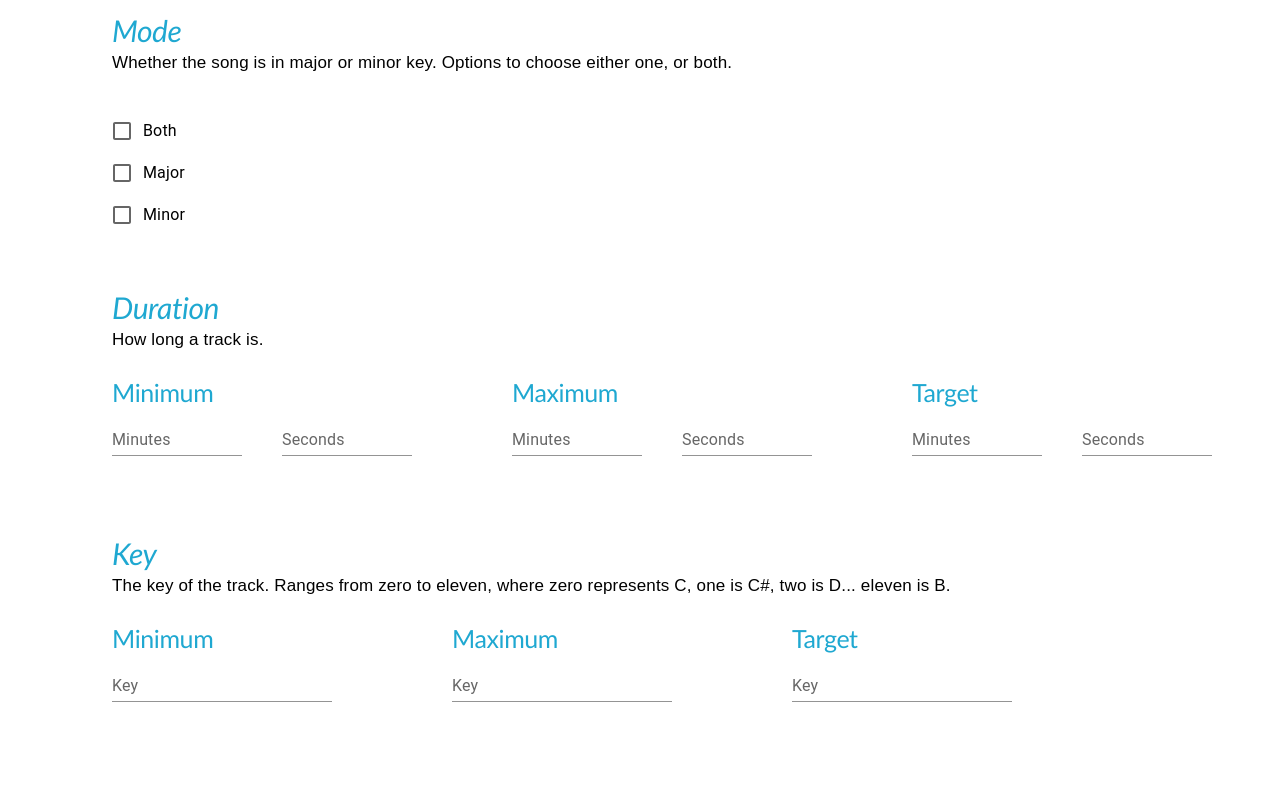
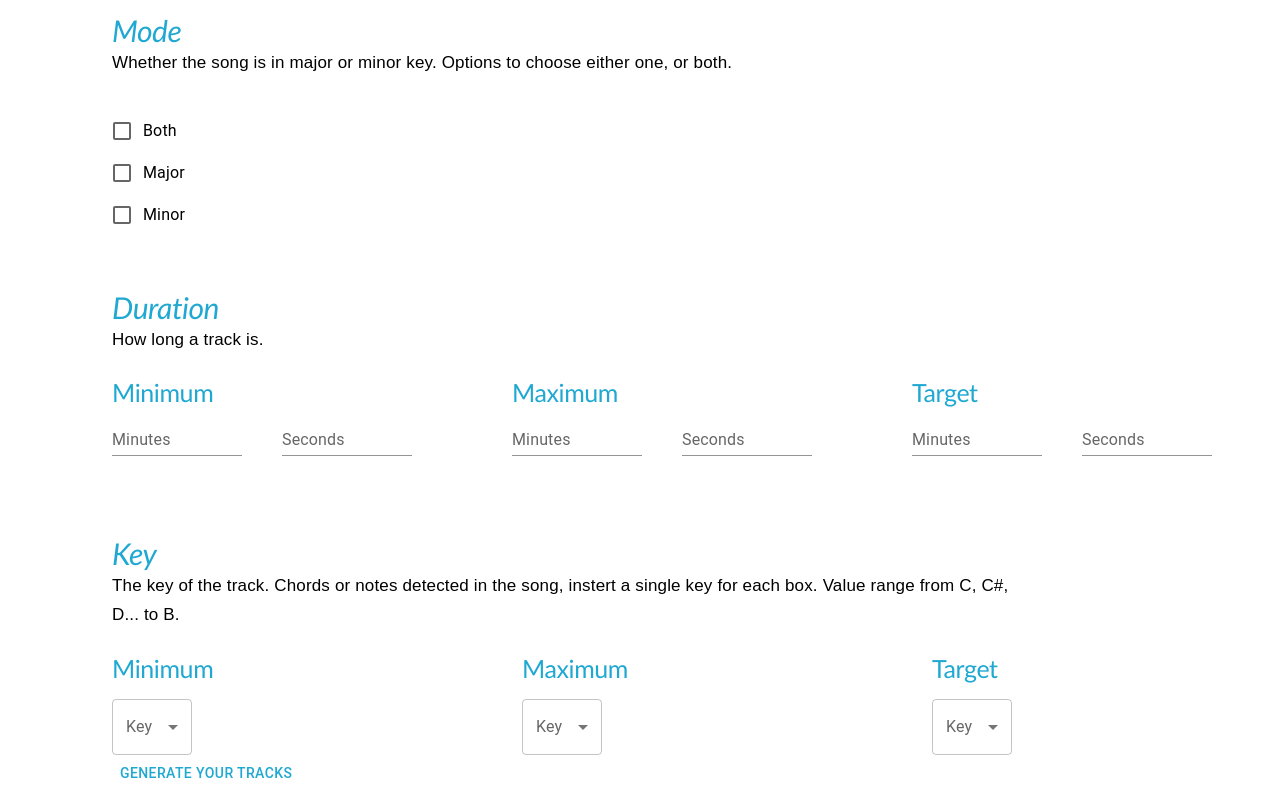
Before and after one commit to nolenzhao/sona_frontend, a Next.js app: page /homepage in a window 1280 px wide. Shown: the part 4208-5008 px from the top of the page. Before the commit the page ends 4918 px from the top, so only its background shows below. Built offline with nearby package versions, Linux system fonts and the light colour scheme; no server answers.

Commit message:
added rest of the fields

```diff
--- a/src/components/custom_playlist.tsx
+++ b/src/components/custom_playlist.tsx
@@ -11,6 +11,7 @@ import Select from '@mui/material/Select'
 import MenuItem from '@mui/material/MenuItem'
 import Slider from '@mui/material/Slider';
 import { border, MUIStyledCommonProps } from '@mui/system'
+import { RecommendationsSeedObject, RecommendationsObject, RecommendationTrackObject} from 'spotify-api'
 import ExpandMoreIcon from '@mui/icons-material/ExpandMore';
 import Typography from '@mui/material/Typography'
 import TextField from '@mui/material/TextField';
@@ -18,8 +19,10 @@ import Accordion from '@mui/material/Accordion';
 import AccordionDetails from '@mui/material/AccordionDetails';
 import AccordionSummary from '@mui/material/AccordionSummary';
 import Box from '@mui/material/Box'
+import Button from '@mui/material/Button'
 import styles from '../styles/custom_playlist.module.scss'
 import Quality_Slider from './quality_slider'
+import { ElectricScooterSharp } from '@mui/icons-material'
 
 interface Props{
     accesstoken: string | null;
@@ -30,6 +33,26 @@ const Custom_Playlist:React.FC<Props> = ({accesstoken}:Props) =>{
 
     const [user_seed_type, set_user_seed_type] = useState<string[]>(['', '', '', '', '']);
     const [user_seed, set_user_seed] = useState<string[]>(['', '', '', '', ''])
+    const [mode, setMode] = useState<string>('');
+    const [secondDuration, setSecondDuration] = useState<number[]>([0,0,0])
+    const [minuteDuration, setMinuteDuration] = useState<number[]>([-1,-1,-1]);
+    const [key, setKey] = useState<number[]>([-1,-1,-1]);
+    const [recObject, setRecObject] = useState<RecommendationsObject>()
+    const [recSeeds, setRecSeeds] = useState<RecommendationsSeedObject>()
+    const [recTracks, setRecTracks] = useState<RecommendationTrackObject>()
+    const [acousticness, setAcousticness] = useState<number[]>();
+    const [danceability, setDanceability] = useState<number[]>();
+    const [energy, setEnergy] = useState<number[]>();
+    const [instrumentalness, setInstrumentalness] = useState<number[]>();
+    const [loudness, setLoudness] = useState<number[]>();
+    const [liveness, setLiveness] = useState<number[]>();
+    const [popularity, setPopularity] =  useState<number[]>();
+    const [speechiness, setSpeechiness] = useState<number[]>();
+    const [tempo, setTempo] = useState<number[]>();
+    const [timeSignature, setTimeSignature] = useState<number[]>();
+    const [valence, setValence] = useState<number[]>();
+
+
 
     const change_seed_type = (e:any, index:number) =>{
         let temp_arr = [...user_seed_type]
@@ -44,7 +67,7 @@ const Custom_Playlist:React.FC<Props> = ({accesstoken}:Props) =>{
         console.log(user_seed);
     }
     let seed_inputs = [];
-    let picked = 2;
+
     for(let i = 0; i < 5; i++)
     {
         let temp_label = `Seed ${i + 1}`
@@ -97,16 +120,153 @@ const Custom_Playlist:React.FC<Props> = ({accesstoken}:Props) =>{
     function capitalizeFirstLetter(string:string){
         return string.charAt(0).toUpperCase() + string.slice(1);
     }
-/*
-    const seed_type_choice = (e:any) => {
-        let temp_arr = user_seed_type;
-        console.log(e.target.id)
-        temp_arr.splice(parseInt(e.target.id), 1, e.target.value)
-        console.log(temp_arr);
-        set_user_seed_type(temp_arr);
-        console.log(`this is the state ${user_seed_type}`);
+
+    const changeMode = (e:any) =>{
+        if(e.target.checked)
+        {
+            setMode(e.target.value)
+        }
+        else{
+            setMode('');
+        }
     }
-    */
+
+    const toMilliseconds = (value:number, time:string) =>{
+        if(time === 'seconds'){
+            return value * 1000
+        }
+        else{
+            return value * 60 * 1000
+        }
+
+    }
+    const rangeDuration = (e:any) =>{
+        let {name} = e.target;
+        if(name === 'minimumminutes'){
+            let min = toMilliseconds(e.target.value, 'minutes')
+            let temp_arr = minuteDuration;
+            temp_arr[0] = min;
+            console.log(`this is the first temp_arr ${temp_arr}`)
+            setMinuteDuration(temp_arr);
+
+        }
+        else if(name === 'minimumseconds'){
+            let min = toMilliseconds(e.target.value, 'seconds');
+            let temp_arr = secondDuration;
+            temp_arr[0] = min;
+            setSecondDuration(temp_arr);
+        }
+        else if(name === 'maximumminutes')
+        {
+            let max = toMilliseconds(e.target.value, 'minutes')
+            let temp_arr = minuteDuration;
+            temp_arr[1]  = max;
+            console.log(`this is the seond temp_arr ${temp_arr}`)
+            setMinuteDuration(temp_arr);
+        }
+        else if(name === 'maximumseconds'){
+            let max = toMilliseconds(e.target.value, 'seconds')
+            let temp_arr = secondDuration;
+            temp_arr[1] = max;
+            setSecondDuration(temp_arr);
+
+        }
+        else if(name === 'targetminutes'){
+            let target = toMilliseconds(e.target.value, 'minutes');
+            let temp_arr = minuteDuration;
+            temp_arr[2] = target;
+            setMinuteDuration(temp_arr);
+        }
+        else{
+            let target = toMilliseconds(e.target.value, 'seconds')
+            let temp_arr = secondDuration;
+            temp_arr[2] = target;
+            setSecondDuration(temp_arr);
+        }
+
+    }
+
+   const keyChange = (e: any) =>{
+       let {name} = e.target;
+       console.log(`this is the name ${name}`);
+       let temp_arr = [...key];
+       console.log(`this is the arr before ${temp_arr}`)
+        if(name === 'minimum')
+        {
+            temp_arr[0] = e.target.value;
+        }
+        else if(name === 'maximum')
+        {
+            temp_arr[1] = e.target.value;
+            console.log('max changed')
+        }
+        else{
+            temp_arr[2] = e.target.value;
+        }
+        setKey(temp_arr);
+        console.log(`this is the arr after ${temp_arr}`)
+        console.log(`this is the key ${key}`)
+   }
+
+
+
+
+   const getTracks = () =>{
+
+       fetch('https://api.spotify.com/v1/recommendations' , {
+           method: 'GET',
+           mode: 'cors',
+           headers: {
+               'Content-Type': 'application/json',
+               'Authorization': `Bearer ${accesstoken}`
+           }
+
+       })
+       .then(raw => raw.json())
+       .then(data => {
+            setRecObject(data);
+            setRecSeeds(data.seeds)
+            setRecTracks(data.tracks);
+       })
+   }
+
+   const isKeyFaulty = (min:number, max:number, target:number) =>{
+        if(min < max){
+            if(target > max || target < min)
+            {
+                return true;
+            }
+            else{
+                return false;
+            }
+        }
+        else if(min > max){
+            if(target < min && target > max)
+            {
+                return true;
+            }
+            else{
+                return false;
+            }
+        }
+        else{
+            if(target !== min || target !== max)
+            {
+                return true;
+            }
+            else{
+                return false;
+            }
+        }
+
+   }
+
+   const slider_callback = (childData) =>{
+
+   }
+
+
+
     return(
         <Container>
 
@@ -197,9 +357,9 @@ const Custom_Playlist:React.FC<Props> = ({accesstoken}:Props) =>{
                 <Box width = {700} display = 'flex' flexDirection = 'row' justifyContent = 'space-between'>
                 <Box  width = {400} height ={100} display = 'flex' flexDirection='column' justifyContent='space-between' marginTop = {4}>
                 <FormGroup>
-                    <FormControlLabel control = {<Checkbox/>} label = 'Both'/>
-                    <FormControlLabel control = {<Checkbox/>} label = 'Major'/>
-                    <FormControlLabel control = {<Checkbox/>} label = 'Minor'/>
+                    <FormControlLabel control = {<Checkbox value = 'Both' onChange = {changeMode} disabled = {mode === 'Major' || mode === 'Minor' }/>} label = 'Both'/>
+                    <FormControlLabel control = {<Checkbox value = 'Major' onChange = {changeMode} disabled = {mode === 'Both' || mode === 'Minor'}/>} label = 'Major'/>
+                    <FormControlLabel control = {<Checkbox value = 'Minor'  onChange = {changeMode} disabled = {mode === 'Both' || mode === 'Major'}/>} label = 'Minor'/>
                 </FormGroup>
                 </Box>
 
@@ -214,57 +374,120 @@ const Custom_Playlist:React.FC<Props> = ({accesstoken}:Props) =>{
                 <Box display= 'flex' flexDirection = 'column'>
                 <Typography  fontSize = {25} variant = 'h1' color = 'primary.main'> Minimum  </Typography>
                 <Box  width = {300}display = 'flex' flexDirection = 'row'>
-                <TextField  label = 'Minutes' variant = 'standard' type = 'number'/>
-                <TextField sx = {{ marginLeft: 5}} label = 'Seconds' variant = 'standard' type = 'number'/>
+                <TextField onChange = {rangeDuration} name = 'minimumminutes'  label = 'Minutes' variant = 'standard' type = 'number'/>
+                <TextField  onChange = {rangeDuration} name = 'minimumseconds' sx = {{ marginLeft: 5}} label = 'Seconds' variant = 'standard' type = 'number'/>
                 </Box>
                 </Box>
                 <Box display= 'flex' flexDirection = 'column'>
                 <Typography  fontSize = {25} variant = 'h1' color = 'primary.main'> Maximum  </Typography>
                 <Box  width = {300}display = 'flex' flexDirection = 'row'>
-                <TextField  label = 'Minutes' variant = 'standard' type = 'number'/>
-                <TextField sx = {{ marginLeft: 5}} label = 'Seconds' variant = 'standard' type = 'number'/>
+                <TextField  label = 'Minutes' onChange = {rangeDuration} name = 'maximumminutes' variant = 'standard' type = 'number'/>
+                <TextField sx = {{ marginLeft: 5}} onChange = {rangeDuration} name = 'maximumseconds' label = 'Seconds' variant = 'standard' type = 'number'/>
                 </Box>
                 </Box>
                 <Box display= 'flex' flexDirection = 'column'>
                 <Typography  fontSize = {25} variant = 'h1' color = 'primary.main'> Target  </Typography>
                 <Box  width = {300}display = 'flex' flexDirection = 'row'>
-                <TextField  label = 'Minutes' variant = 'standard' type = 'number'/>
-                <TextField sx = {{ marginLeft: 5}} label = 'Seconds' variant = 'standard' type = 'number'/>
+                <TextField onChange = {rangeDuration} name = 'targetminutes' label = 'Minutes' variant = 'standard' type = 'number'/>
+                <TextField onChange = {rangeDuration} name = 'taretseconds' sx = {{ marginLeft: 5}} label = 'Seconds' variant = 'standard' type = 'number'/>
                 </Box>
                 </Box>
                 </Box>
                 </Box>
 
 
-                <Box  width = {900} marginTop = {10}>
+                <Box  width = {1000} marginTop = {10}>
                 <Typography fontSize = {30} variant = 'h1' color = 'primary.main'> <em> Key</em>  </Typography>
                 <Typography sx = {{width: 900}} variant = 'subtitle1' fontSize = {17}> The key of the track.
-                Ranges from zero to eleven, where zero represents C, one is C#, two is D... eleven is B. </Typography>
+                Chords or notes detected in the song, instert a single key for each box. Value range from C, C#, D... to B. </Typography>
                 <Box width = {900} display = 'flex' flexDirection = 'row' justifyContent = 'space-between' marginTop = {3}>
                 <Box display= 'flex' flexDirection = 'column'>
-                <Typography  fontSize = {25} variant = 'h1' color = 'primary.main'> Minimum  </Typography>
+                <Typography width = {80} fontSize = {25} variant = 'h1' color = 'primary.main'> Minimum  </Typography>
 
-                <TextField  label = 'Key' variant = 'standard' type = 'number'/>
+                <Box  marginTop = {2}>
+                <FormControl fullWidth>
+                <InputLabel> Key </InputLabel>
+                    <Select onChange = {keyChange} value = {key[0] === -1 ? '' : key[0]} name = 'minimum' label = 'Key'>
+                        <MenuItem value = {0}> C</MenuItem>
+                        <MenuItem value = {1}> C#</MenuItem>
+                        <MenuItem value = {2}> D</MenuItem>
+                        <MenuItem value = {3}> D#</MenuItem>
+                        <MenuItem value = {4}> E</MenuItem>
+                        <MenuItem value = {5}> F</MenuItem>
+                        <MenuItem value = {6}> F#</MenuItem>
+                        <MenuItem value = {7}> G</MenuItem>
+                        <MenuItem value = {8}> G#</MenuItem>
+                        <MenuItem value = {9}> A</MenuItem>
+                        <MenuItem value = {10}> A#</MenuItem>
+                        <MenuItem value = {11}> B</MenuItem>
+
+                    </Select>
+                </FormControl>
+                </Box>
+
 
                 </Box>
                 <Box display= 'flex' flexDirection = 'column'>
-                <Typography  fontSize = {25} variant = 'h1' color = 'primary.main'> Maximum  </Typography>
-                <TextField  label = 'Key' variant = 'standard' type = 'number'/>
+                <Typography  width = {80} fontSize = {25} variant = 'h1' color = 'primary.main'> Maximum  </Typography>
+                <Box marginTop = {2} >
+                <FormControl fullWidth>
+                <InputLabel> Key </InputLabel>
+                    <Select onChange = {keyChange} value = {key[1] === -1 ? '': key[1]} name = 'maximum' label = 'Key'>
+
+                        <MenuItem value = {0}> C</MenuItem>
+                        <MenuItem value = {1}> C#</MenuItem>
+                        <MenuItem value = {2}> D</MenuItem>
+                        <MenuItem value = {3}> D#</MenuItem>
+                        <MenuItem value = {4}> E</MenuItem>
+                        <MenuItem value = {5}> F</MenuItem>
+                        <MenuItem value = {6}> F#</MenuItem>
+                        <MenuItem value = {7}> G</MenuItem>
+                        <MenuItem value = {8}> G#</MenuItem>
+                        <MenuItem value = {9}> A</MenuItem>
+                        <MenuItem value = {10}> A#</MenuItem>
+                        <MenuItem value = {11}> B</MenuItem>
+
+                    </Select>
+                </FormControl>
+                </Box>
+
                 </Box>
                 <Box display= 'flex' flexDirection = 'column'>
-                <Typography  fontSize = {25} variant = 'h1' color = 'primary.main'> Target  </Typography>
-                <TextField  label = 'Key' variant = 'standard' type = 'number'/>
+                <Typography  width = {80} fontSize = {25} variant = 'h1' color = 'primary.main'> Target  </Typography>
+                <Box  marginTop = {2}>
+                <FormControl fullWidth>
+                <InputLabel> Key </InputLabel>
+                    <Select error = {isKeyFaulty(key[0], key[1], key[2])} onChange = {(e) => keyChange(e)} value = {key[2] === -1 ? '' : key[2]} name = 'target' label = 'Key'>
+
+                        <MenuItem value = {0}> C</MenuItem>
+                        <MenuItem value = {1}> C#</MenuItem>
+                        <MenuItem value = {2}> D</MenuItem>
+                        <MenuItem value = {3}> D#</MenuItem>
+                        <MenuItem value = {4}> E</MenuItem>
+                        <MenuItem value = {5}> F</MenuItem>
+                        <MenuItem value = {6}> F#</MenuItem>
+                        <MenuItem value = {7}> G</MenuItem>
+                        <MenuItem value = {8}> G#</MenuItem>
+                        <MenuItem value = {9}> A</MenuItem>
+                        <MenuItem value = {10}> A#</MenuItem>
+                        <MenuItem value = {11}> B</MenuItem>
+                    </Select>
+                </FormControl>
+                </Box>
+
                 </Box>
                 </Box>
                 </Box>
 
 
 
-            </Box>
+                <Box>
+
+                    <Button onClick = {getTracks}> Generate your Tracks </Button>
+                </Box>
 
 
-
-
+            </Box>
 
 
 
```
